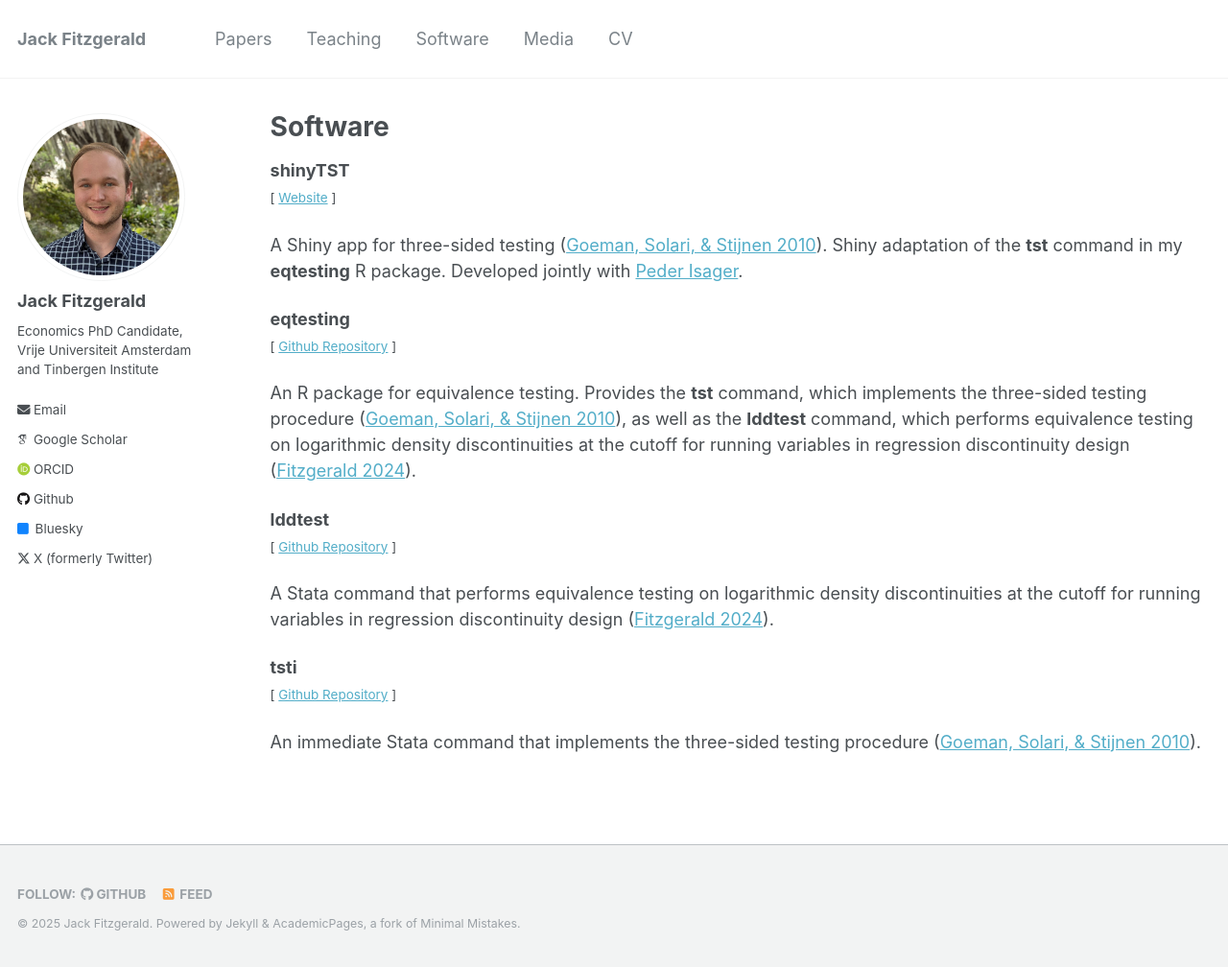
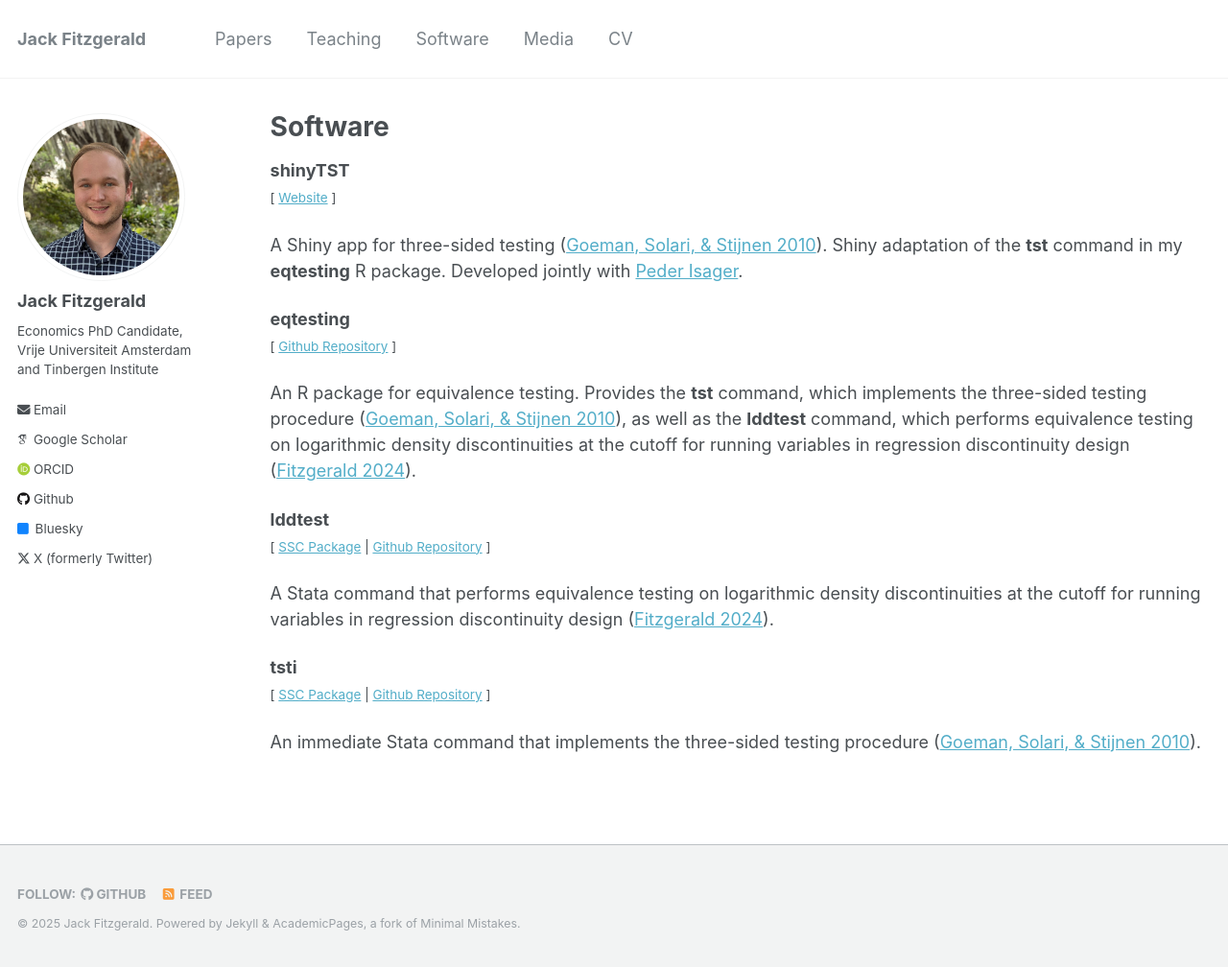
Before and after one commit to jack-fitzgerald/jack-fitzgerald.github.io, a Jekyll site: the page built from _pages/software.md, in a window 1280 px wide and 1008 px high. Shown: the whole window at 96% size. Built offline with Jekyll 4.4.1, drawn with Linux system fonts in a browser that asks for light colours; some web fonts are replaced.

Commit message:
Update software.md

```diff
--- a/_pages/software.md
+++ b/_pages/software.md
@@ -16,11 +16,11 @@ A Shiny app for three-sided testing ([Goeman, Solari, & Stijnen 2010](https://do
 An R package for equivalence testing. Provides the <b>tst</b> command, which implements the three-sided testing procedure ([Goeman, Solari, & Stijnen 2010](https://doi.org/10.1002/sim.4002)), as well as the <b>lddtest</b> command, which performs equivalence testing on logarithmic density discontinuities at the cutoff for running variables in regression discontinuity design ([Fitzgerald 2024](https://jack-fitzgerald.github.io/files/RDD_Equivalence.pdf)).
 
 **lddtest** <br/>
-<small>[ [Github Repository](https://github.com/jack-fitzgerald/lddtest) ] </small>
+<small>[ [SSC Package](https://ideas.repec.org/c/boc/bocode/s459446.html) | [Github Repository](https://github.com/jack-fitzgerald/lddtest) ] </small>
 
 A Stata command that performs equivalence testing on logarithmic density discontinuities at the cutoff for running variables in regression discontinuity design ([Fitzgerald 2024](https://jack-fitzgerald.github.io/files/RDD_Equivalence.pdf)).
 
 **tsti** <br/>
-<small>[ [Github Repository](https://github.com/jack-fitzgerald/tsti) ] </small>
+<small>[ [SSC Package](https://ideas.repec.org/c/boc/bocode/s459445.html) | [Github Repository](https://github.com/jack-fitzgerald/tsti) ] </small>
 
 An immediate Stata command that implements the three-sided testing procedure ([Goeman, Solari, & Stijnen 2010](https://doi.org/10.1002/sim.4002)).
```
